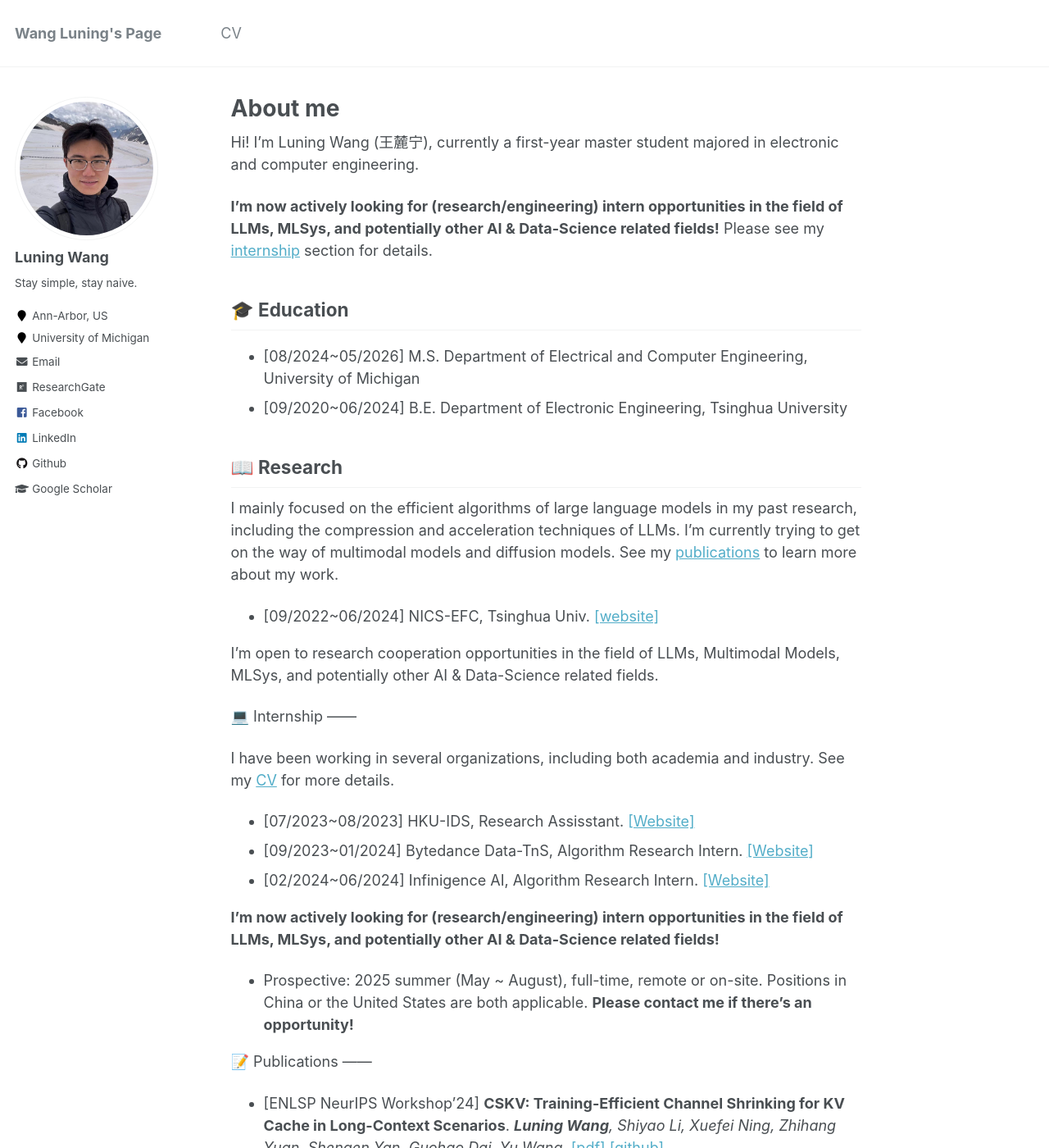
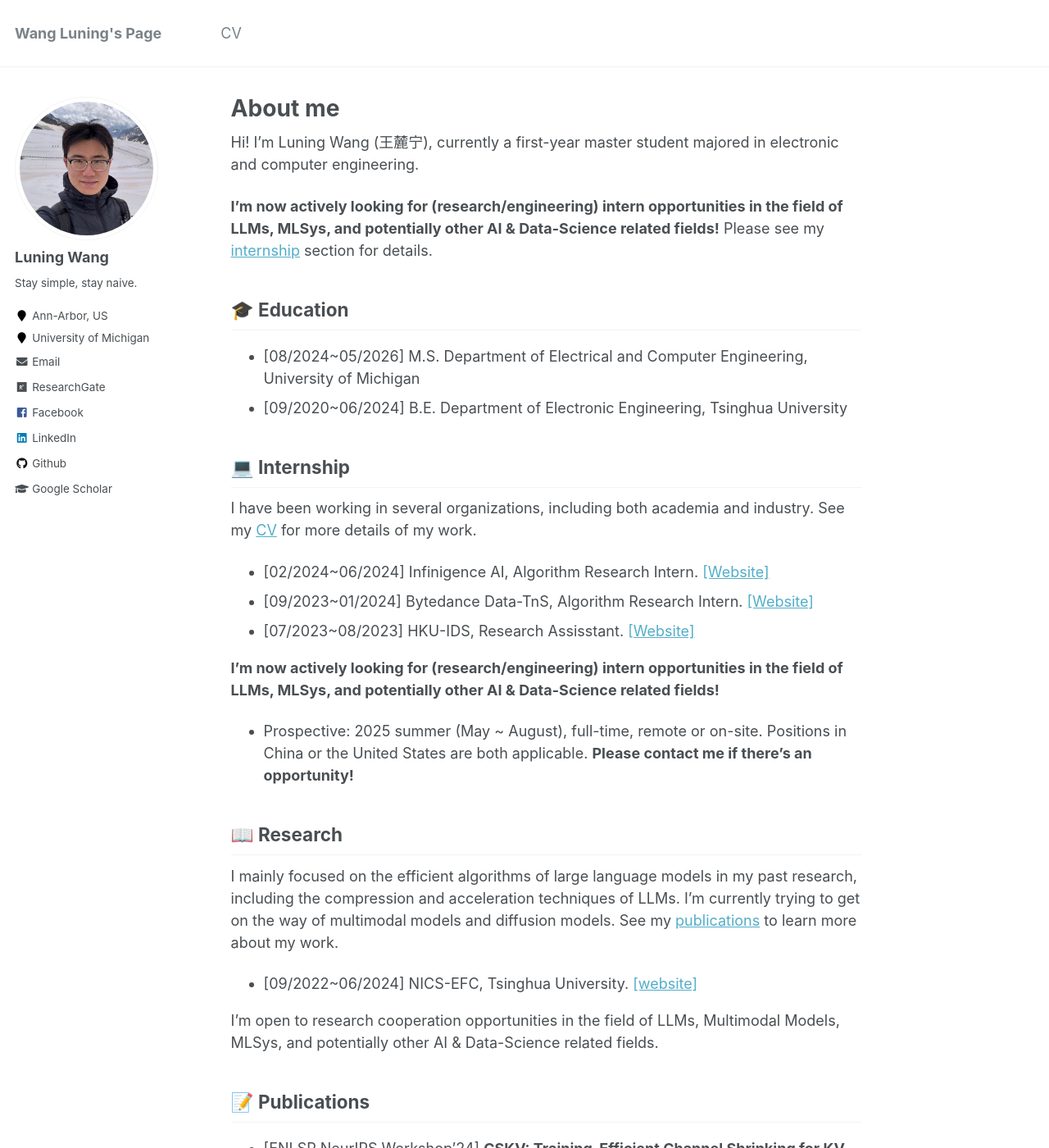
Before and after one commit to wln20/wln20.github.io, a Jekyll site: the page built from _pages/about.md, in a window 1280 px wide and 1400 px high. Shown: the whole window at 82% size. Built offline with Jekyll 4.4.1, drawn with Linux system fonts in a browser that asks for light colours; a script that is not in the unit is left out; some of the changed lines change nothing that is shown.

Commit message:
Update about.md

```diff
--- a/_pages/about.md
+++ b/_pages/about.md
@@ -19,11 +19,28 @@ Hi! I'm Luning Wang (王麓宁), currently a first-year master student majored i
 + [08/2024~05/2026] M.S. Department of Electrical and Computer Engineering, University of Michigan
 + [09/2020~06/2024] B.E. Department of Electronic Engineering, Tsinghua University
 
+<a id='intern'></a>
+
+💻 Internship
+------
+
+I have been working in several organizations, including both academia and industry. See my <a href="https://docs.google.com/viewer?url=https://raw.githubusercontent.com/wln20/wln20.github.io/master/files/CV-Luning%20Wang.pdf">CV</a> for more details of my work.
+
++ [02/2024~06/2024] Infinigence AI, Algorithm Research Intern. <a href='https://www.infini-ai.com/'>[Website]</a>
++ [09/2023~01/2024] Bytedance Data-TnS, Algorithm Research Intern. <a href='https://www.bytedance.com/'>[Website]</a>
++ [07/2023~08/2023] HKU-IDS, Research Assisstant. <a href='https://datascience.hku.hk/'>[Website]</a>
+
+
+**I’m now actively looking for (research/engineering) intern opportunities in the field of LLMs, MLSys, and potentially other AI & Data-Science related fields!**
+
+- Prospective: 2025 summer (May ~ August), full-time, remote or on-site. Positions in China or the United States are both applicable. **Please contact me if there's an opportunity!**
+
+
 📖 Research
 ------
 I mainly focused on the efficient algorithms of large language models in my past research, including the compression and acceleration techniques of LLMs. I’m currently trying to get on the way of multimodal models and diffusion models. See my <a href='#pub'>publications</a> to learn more about my work.
 
-+ [09/2022~06/2024] NICS-EFC, Tsinghua Univ. <a href="https://nicsefc.ee.tsinghua.edu.cn/">[website]</a>
++ [09/2022~06/2024] NICS-EFC, Tsinghua University. <a href="https://nicsefc.ee.tsinghua.edu.cn/">[website]</a>
 
 I’m open to research cooperation opportunities in the field of LLMs, Multimodal Models, MLSys, and potentially other AI & Data-Science related fields.
 
@@ -34,21 +51,8 @@ I’m open to research cooperation opportunities in the field of LLMs, Multimoda
 I'm planning to do research on multimodal models and diffusion models, as a master student at U-Mich.
 I'm actively looking for research and internship opportunities！-->
 
-<a id='intern'></a>
-💻 Internship
-------
+<a id='pub'></a>
 
-I have been working in several organizations, including both academia and industry. See my <a href="https://docs.google.com/viewer?url=https://raw.githubusercontent.com/wln20/wln20.github.io/master/files/CV-Luning%20Wang.pdf">CV</a> for more details.
-
-+ [07/2023~08/2023] HKU-IDS, Research Assisstant. <a href='https://datascience.hku.hk/'>[Website]</a>
-+ [09/2023~01/2024] Bytedance Data-TnS, Algorithm Research Intern. <a href='https://www.bytedance.com/'>[Website]</a>
-+ [02/2024~06/2024] Infinigence AI, Algorithm Research Intern. <a href='https://www.infini-ai.com/'>[Website]</a>
-
-**I’m now actively looking for (research/engineering) intern opportunities in the field of LLMs, MLSys, and potentially other AI & Data-Science related fields!**
-
-- Prospective: 2025 summer (May ~ August), full-time, remote or on-site. Positions in China or the United States are both applicable. **Please contact me if there's an opportunity!**
-
-<a id='pub'></a>
 📝 Publications
 ------
 
```
